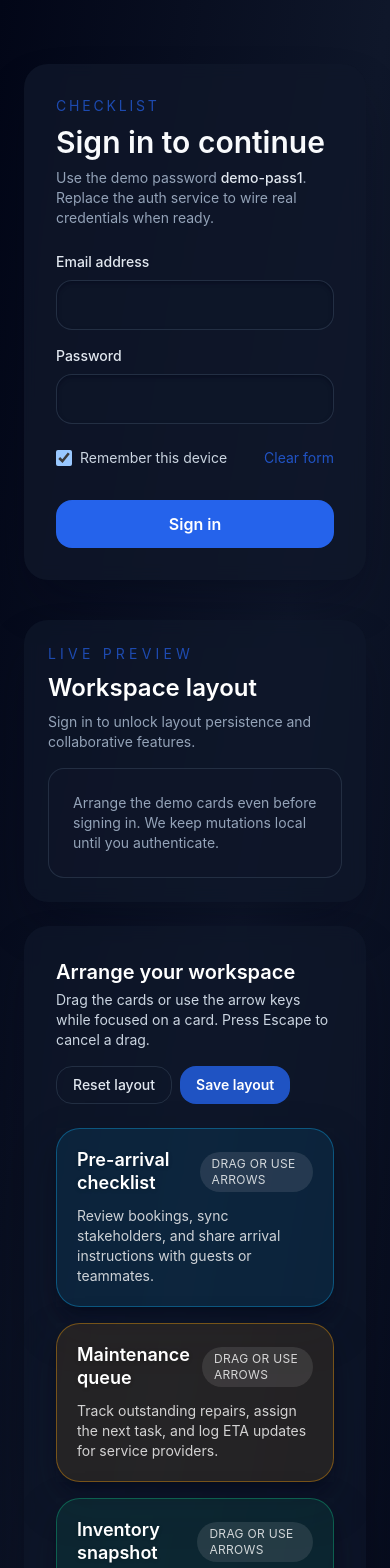
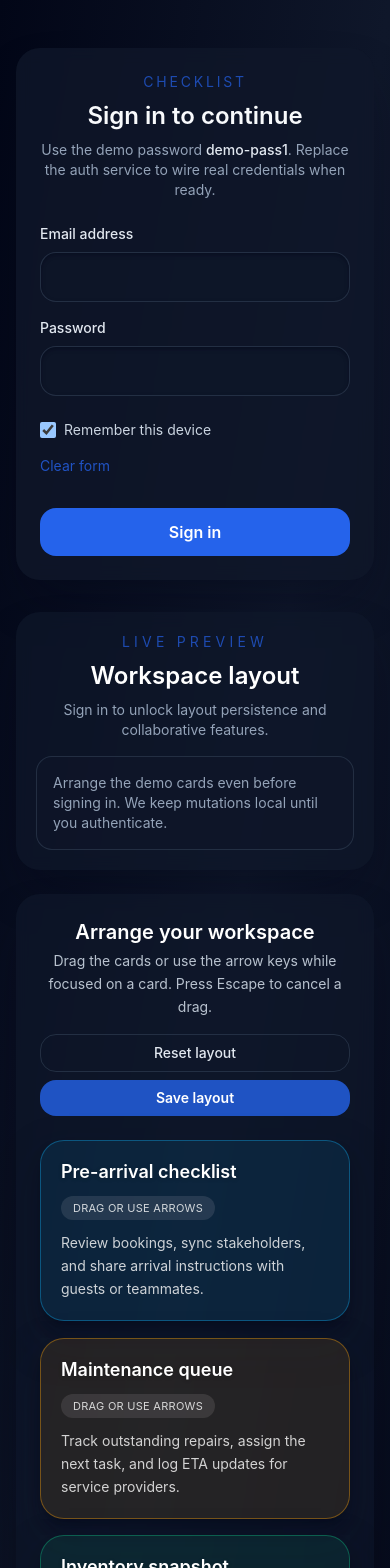
Before and after one commit to texnologybern/Checklist-Application, a React (Vite) app: page / in a window 390 px wide. Shown: the top 1568 px of the page. Built offline with nearby package versions, Linux system fonts and the light colour scheme.

Commit message:
Improve mobile responsiveness

```diff
--- a/src/App.tsx
+++ b/src/App.tsx
@@ -95,17 +95,17 @@ const App = () => {
 
   return (
     <div className="flex min-h-full flex-col bg-gradient-to-br from-slate-950 via-slate-900 to-slate-950">
-      <div className="mx-auto flex w-full max-w-5xl grow flex-col items-center justify-center px-6 py-16">
-        <main className="flex w-full flex-col items-center gap-10 lg:flex-row lg:items-start lg:justify-between">
+      <div className="mx-auto flex w-full max-w-5xl grow flex-col items-center justify-center px-4 py-12 sm:px-6 sm:py-16">
+        <main className="flex w-full flex-col items-center gap-8 lg:flex-row lg:items-start lg:justify-between lg:gap-12">
           <div className="flex w-full max-w-xl justify-center">
             <LoginForm loading={status === 'loading'} error={error} onSubmit={login} onClearError={clearError} />
           </div>
 
           <div className="flex w-full max-w-xl flex-col gap-6">
-            <section className="rounded-3xl bg-slate-900/70 p-6 shadow-2xl shadow-slate-950/40 backdrop-blur">
-              <header className="mb-4 space-y-2 text-left">
+            <section className="rounded-3xl bg-slate-900/70 p-5 shadow-2xl shadow-slate-950/40 backdrop-blur sm:p-6">
+              <header className="mb-4 space-y-2 text-center sm:text-left">
                 <p className="text-sm uppercase tracking-[0.3em] text-primary/70">Live preview</p>
-                <h2 className="text-2xl font-semibold text-white">Workspace layout</h2>
+                <h2 className="text-2xl font-semibold text-white sm:text-3xl">Workspace layout</h2>
                 <p className="text-sm text-slate-400">
                   {status === 'authenticated'
                     ? `Signed in as ${session?.displayName}. Drag cards to personalise your dashboard.`
@@ -114,7 +114,7 @@ const App = () => {
               </header>
 
               {status !== 'authenticated' ? (
-                <p className="rounded-2xl border border-slate-700/60 bg-slate-900/60 p-6 text-sm text-slate-400">
+                <p className="rounded-2xl border border-slate-700/60 bg-slate-900/60 p-4 text-sm text-slate-400 sm:p-6">
                   Arrange the demo cards even before signing in. We keep mutations local until you authenticate.
                 </p>
               ) : null}
@@ -131,9 +131,9 @@ const App = () => {
 
             <section
               aria-labelledby="how-to-extend"
-              className="rounded-3xl bg-slate-900/60 p-6 text-sm text-slate-300 shadow-xl shadow-slate-950/30 backdrop-blur"
+              className="rounded-3xl bg-slate-900/60 p-5 text-sm text-slate-300 shadow-xl shadow-slate-950/30 backdrop-blur sm:p-6"
             >
-              <h2 id="how-to-extend" className="text-lg font-semibold text-white">
+              <h2 id="how-to-extend" className="text-lg font-semibold text-white sm:text-xl">
                 How to extend
               </h2>
               <ul className="mt-3 list-disc space-y-2 pl-5">
--- a/src/components/LoginForm.tsx
+++ b/src/components/LoginForm.tsx
@@ -83,15 +83,15 @@ export const LoginForm = ({ loading, error, onSubmit, onClearError }: LoginFormP
   return (
     <motion.form
       onSubmit={handleSubmit}
-      className="flex w-full max-w-md flex-col gap-6 rounded-3xl bg-slate-900/80 p-8 text-left shadow-2xl shadow-slate-950/40 backdrop-blur"
+        className="flex w-full max-w-md flex-col gap-6 rounded-3xl bg-slate-900/80 p-6 text-left shadow-2xl shadow-slate-950/40 backdrop-blur sm:p-8"
       initial={{ opacity: 0, y: prefersReducedMotion ? 0 : 24 }}
       animate={{ opacity: 1, y: 0 }}
       transition={{ duration: prefersReducedMotion ? 0 : 0.6, ease: 'easeOut' }}
       noValidate
     >
-      <header className="space-y-2">
+      <header className="space-y-2 text-center sm:text-left">
         <p className="text-sm uppercase tracking-[0.2em] text-primary/70">Checklist</p>
-        <h1 className="text-3xl font-semibold text-slate-50">Sign in to continue</h1>
+        <h1 className="text-2xl font-semibold text-slate-50 sm:text-3xl">Sign in to continue</h1>
         <p className="text-sm text-slate-400">
           Use the demo password <span className="font-medium text-slate-200">demo-pass1</span>. Replace the auth service to wire
           real credentials when ready.
@@ -161,7 +161,7 @@ export const LoginForm = ({ loading, error, onSubmit, onClearError }: LoginFormP
         </div>
       </div>
 
-      <div className="flex items-center justify-between gap-4 text-sm text-slate-300">
+      <div className="flex flex-col items-start justify-between gap-4 text-sm text-slate-300 sm:flex-row sm:items-center">
         <label className="inline-flex items-center gap-2">
           <input
             id="remember"
@@ -180,7 +180,7 @@ export const LoginForm = ({ loading, error, onSubmit, onClearError }: LoginFormP
 
       <button
         type="submit"
-        className="mt-2 flex items-center justify-center rounded-2xl bg-primary px-4 py-3 text-base font-semibold text-primary-foreground transition-transform duration-200 will-change-transform focus-visible:scale-100 disabled:cursor-not-allowed disabled:opacity-70"
+        className="mt-2 flex w-full items-center justify-center rounded-2xl bg-primary px-4 py-3 text-base font-semibold text-primary-foreground transition-transform duration-200 will-change-transform focus-visible:scale-100 disabled:cursor-not-allowed disabled:opacity-70 sm:w-auto"
         style={{ transform: 'translate3d(0,0,0)' }}
         disabled={loading}
       >
--- a/src/features/board/DraggableBoard.tsx
+++ b/src/features/board/DraggableBoard.tsx
@@ -55,19 +55,21 @@ export const DraggableBoard = ({
 
   return (
     <section
-      className="flex w-full flex-col gap-6 rounded-3xl bg-slate-900/70 p-8 shadow-2xl shadow-slate-950/40 backdrop-blur"
+      className="flex w-full flex-col gap-6 rounded-3xl bg-slate-900/70 p-6 shadow-2xl shadow-slate-950/40 backdrop-blur sm:p-8"
       aria-label="Layout editor"
     >
-      <header className="flex flex-wrap items-center justify-between gap-4 text-sm text-slate-300">
-        <div className="space-y-1">
-          <h2 className="text-xl font-semibold text-white">Arrange your workspace</h2>
-          <p>Drag the cards or use the arrow keys while focused on a card. Press Escape to cancel a drag.</p>
+      <header className="flex flex-col gap-4 text-sm text-slate-300 sm:flex-row sm:flex-wrap sm:items-center sm:justify-between">
+        <div className="space-y-1 text-center sm:text-left">
+          <h2 className="text-xl font-semibold text-white sm:text-2xl">Arrange your workspace</h2>
+          <p className="leading-relaxed text-slate-300/90">
+            Drag the cards or use the arrow keys while focused on a card. Press Escape to cancel a drag.
+          </p>
         </div>
-        <div className="flex flex-wrap gap-2">
+        <div className="flex flex-col gap-2 sm:flex-row sm:flex-wrap">
           <button
             type="button"
             onClick={onResetLayout}
-            className="rounded-2xl border border-slate-700/60 px-4 py-2 text-sm font-medium text-slate-200 transition hover:border-slate-500"
+            className="w-full rounded-2xl border border-slate-700/60 px-4 py-2 text-sm font-medium text-slate-200 transition hover:border-slate-500 sm:w-auto"
           >
             Reset layout
           </button>
@@ -75,7 +77,7 @@ export const DraggableBoard = ({
             type="button"
             onClick={onPersistLayout}
             disabled={isPersisting}
-            className="rounded-2xl bg-primary/80 px-4 py-2 text-sm font-semibold text-primary-foreground transition hover:bg-primary disabled:cursor-not-allowed disabled:opacity-70"
+            className="w-full rounded-2xl bg-primary/80 px-4 py-2 text-sm font-semibold text-primary-foreground transition hover:bg-primary disabled:cursor-not-allowed disabled:opacity-70 sm:w-auto"
             style={{ transform: 'translate3d(0,0,0)' }}
           >
             {isPersisting ? 'Saving…' : 'Save layout'}
@@ -87,7 +89,8 @@ export const DraggableBoard = ({
         axis="y"
         values={cards}
         onReorder={onOrderChange}
-        className="grid gap-4 md:grid-cols-2"
+        // @ts-expect-error Type shims keep framer-motion markup permissive in this environment
+        className="grid gap-4 sm:grid-cols-2"
         as="div"
       >
         {cards.map((card) => (
--- a/src/features/board/SortableCard.tsx
+++ b/src/features/board/SortableCard.tsx
@@ -10,6 +10,7 @@ interface SortableCardProps {
   onDragStart: () => void;
   onDragEnd: () => void;
   isActive: boolean;
+  key?: string;
 }
 
 const toneStyles: Record<BoardCard['tone'], string> = {
@@ -69,13 +70,13 @@ export const SortableCard = ({
         animate={{ scale: isActive ? 1.02 : 1, opacity: isActive ? 0.96 : 1 }}
         transition={{ duration: reducedMotion ? 0 : 0.18, ease: 'easeOut' }}
       >
-        <div className="flex items-center justify-between gap-3">
+        <div className="flex flex-col items-start justify-between gap-3 sm:flex-row sm:items-center">
           <h3 className="text-lg font-semibold leading-tight text-white drop-shadow">{card.title}</h3>
-          <span className="rounded-full bg-white/10 px-3 py-1 text-xs uppercase tracking-wide text-white/80">
+          <span className="rounded-full bg-white/10 px-3 py-1 text-[11px] uppercase tracking-wide text-white/80 sm:text-xs">
             Drag or use arrows
           </span>
         </div>
-        <p className="text-sm text-white/80">{card.body}</p>
+        <p className="text-sm text-white/80 leading-relaxed">{card.body}</p>
       </motion.div>
     </Reorder.Item>
   );
--- a/tsconfig.json
+++ b/tsconfig.json
@@ -18,5 +18,5 @@
     "types": ["vite/client"],
     "typeRoots": ["./types", "./node_modules/@types"]
   },
-  "include": ["src"]
+  "include": ["src", "types"]
 }
```
Also changed, not shown: types/react-shim/index.d.ts (added, +32 -0 lines).
